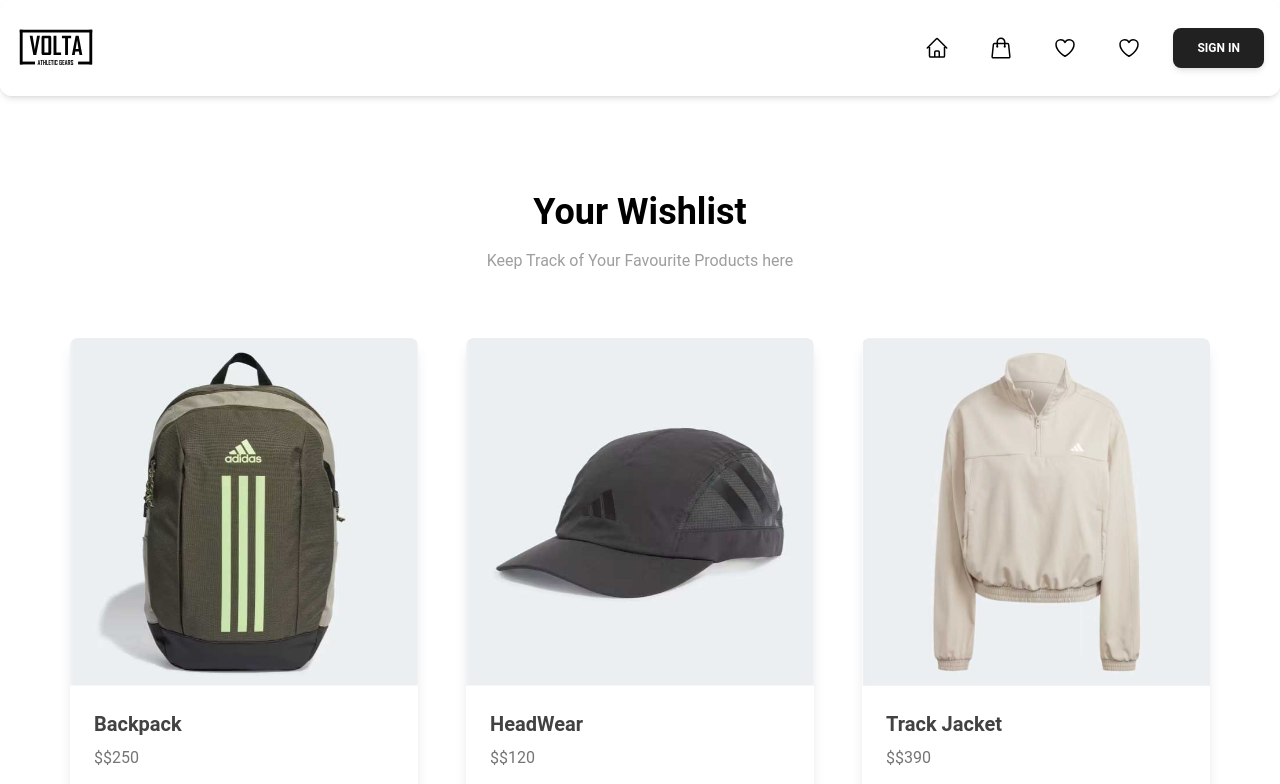
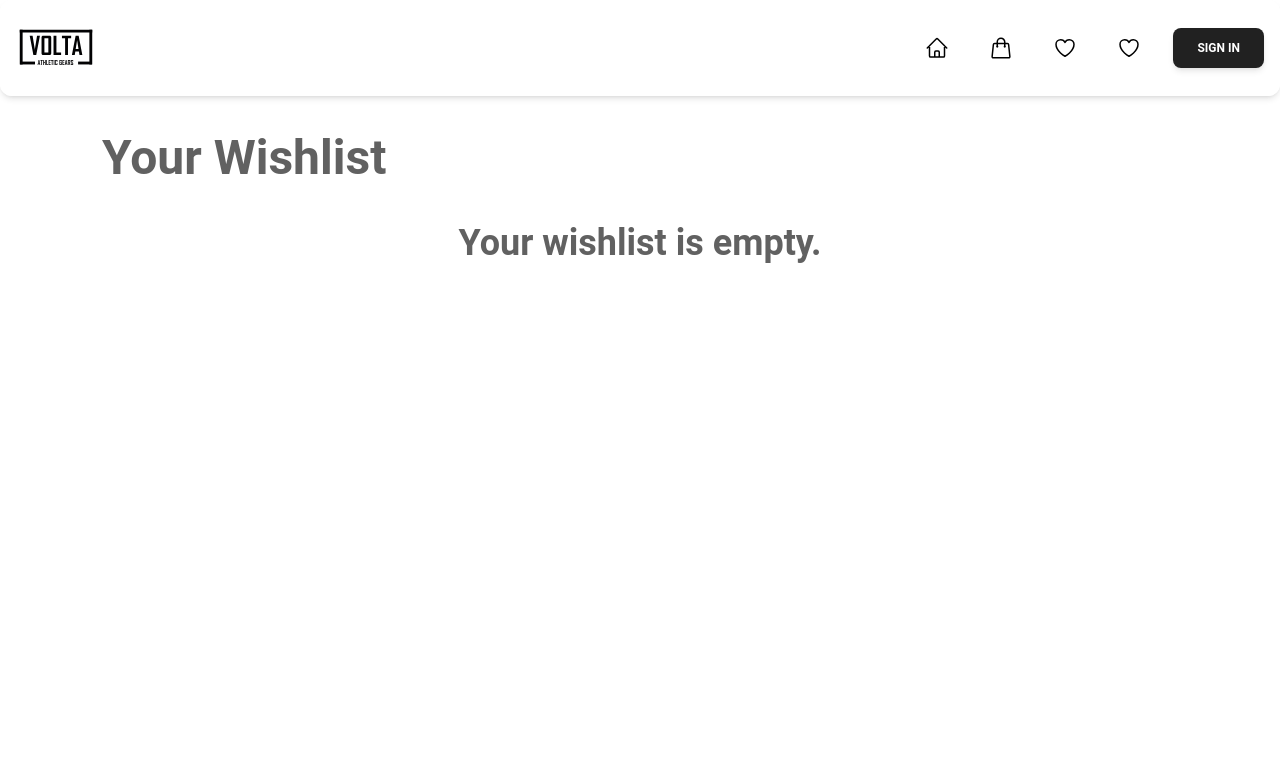
Before and after one commit to naziurrahmankhan101/Frost-Store, a React (Vite) app in the folder frontend/: page /wishlist in a window 1280 px wide. Shown: the top 784 px of the page. Built offline with nearby package versions, Linux system fonts and the light colour scheme.

Commit message:
shop and wishlist products imported from backend

```diff
--- a/frontend/src/Shop.jsx
+++ b/frontend/src/Shop.jsx
@@ -1,4 +1,4 @@
-import React, { useState } from 'react';
+import React, { useState, useEffect } from 'react';
 import {
   Button,
   Input,
@@ -9,44 +9,84 @@ import {
   Typography,
   IconButton,
 } from '@material-tailwind/react';
+import { useNavigate } from 'react-router-dom';
 import NavBar from './NavBar';
 
-const productsData = [
-  { id: 1, name: 'Product 1', price: 50, brand: 'Adidas', category: 'Sneakers', image: 'path/to/image1.jpg' },
-  { id: 2, name: 'Product 2', price: 60, brand: 'Nike', category: 'Shoes', image: 'path/to/image2.jpg' },
-  { id: 15, name: 'Product 15', price: 30, brand: 'Puma', category: 'Jersey', image: 'path/to/image15.jpg' },
-];
-
 const ShopPage = () => {
+  const [productsData, setProductsData] = useState([]);
   const [searchQuery, setSearchQuery] = useState('');
   const [sortOption, setSortOption] = useState('');
   const [selectedBrand, setSelectedBrand] = useState('');
   const [selectedCategory, setSelectedCategory] = useState('');
   const [currentPage, setCurrentPage] = useState(1);
+  const [cart, setCart] = useState([]);
+  const [wishlist, setWishlist] = useState([]); // Initialize wishlist
 
   const itemsPerPage = 15;
+  const navigate = useNavigate();
 
-  const handleSearch = (e) => {
-    setSearchQuery(e.target.value);
-  };
+  // Fetch products from API
+  useEffect(() => {
+    const fetchProducts = async () => {
+      try {
+        const response = await fetch('http://localhost:5000/all-books');
+        const data = await response.json();
+        const formattedData = data.map(product => ({
+          id: product.id,
+          name: product.ProductName,
+          price: parseFloat(product.ProductPrice.replace('$', '')),
+          brand: product.Brand,
+          category: product.Category,
+          image: product.imageUrl,
+          description: product.ProductDescription,
+        }));
+        setProductsData(formattedData);
+      } catch (error) {
+        console.error('Error fetching product data:', error);
+      }
+    };
+    fetchProducts();
+  }, []);
 
-  const handleSortChange = (e) => {
-    setSortOption(e);
-  };
+  // Load wishlist from local storage when the component mounts
+  useEffect(() => {
+    const storedWishlist = JSON.parse(localStorage.getItem('wishlist')) || [];
+    setWishlist(storedWishlist);
+  }, []);
 
-  const handleBrandChange = (e) => {
-    setSelectedBrand(e);
-  };
-
-  const handleCategoryChange = (category) => {
-    setSelectedCategory(category);
-  };
-
+  const handleSearch = (e) => setSearchQuery(e.target.value);
+  const handleSortChange = (e) => setSortOption(e);
+  const handleBrandChange = (e) => setSelectedBrand(e);
+  const handleCategoryChange = (category) => setSelectedCategory(category);
   const handleClearFilters = () => {
     setSearchQuery('');
     setSortOption('');
     setSelectedBrand('');
     setSelectedCategory('');
+  };
+
+  // Handle add to cart
+  const handleAddToCart = (product) => {
+    setCart([...cart, product]);
+    navigate('/checkout', { state: { product } });
+  };
+
+  // Handle add to wishlist
+  const handleAddToWishlist = (product) => {
+    const existingProduct = wishlist.find(item => item.id === product.id);
+
+    if (!existingProduct) {
+      const updatedWishlist = [...wishlist, product];
+      setWishlist(updatedWishlist); // Update state
+      localStorage.setItem('wishlist', JSON.stringify(updatedWishlist)); // Save to local storage
+      alert(`${product.name} added to wishlist`);
+    } else {
+      alert(`${product.name} is already in the wishlist`);
+    }
+  };
+
+  const handleGoToWishlist = () => {
+    navigate('/wishlist');
   };
 
   const filteredProducts = productsData
@@ -61,17 +101,14 @@ const ShopPage = () => {
           return a.price - b.price;
         case 'priceHighToLow':
           return b.price - a.price;
-        case 'bestSeller':
-          // Add your best seller logic here
-          return 0;
         default:
           return 0;
       }
     });
 
   const paginatedProducts = filteredProducts.slice((currentPage - 1) * itemsPerPage, currentPage * itemsPerPage);
+  const totalPages = Math.ceil(filteredProducts.length / itemsPerPage);
 
-  const totalPages = Math.ceil(filteredProducts.length / itemsPerPage);
   return (
     <div className="bg-white">
       <NavBar />
@@ -95,7 +132,6 @@ const ShopPage = () => {
             <Option value="">Sort by</Option>
             <Option value="priceLowToHigh">Price: Low to High</Option>
             <Option value="priceHighToLow">Price: High to Low</Option>
-            <Option value="bestSeller">Best Seller</Option>
           </Select>
           <Select
             value={selectedBrand}
@@ -112,8 +148,6 @@ const ShopPage = () => {
         <div className="flex flex-wrap gap-2 mb-8">
           <Button onClick={() => handleCategoryChange('Sneakers')} variant="outlined" size="lg">Sneakers</Button>
           <Button onClick={() => handleCategoryChange('Shoes')} variant="outlined" size="lg">Shoes</Button>
-          <Button onClick={() => handleCategoryChange('Jersey')} variant="outlined" size="lg">Jersey</Button>
-          <Button onClick={() => handleCategoryChange('Gear')} variant="outlined" size="lg">Gear</Button>
           <Button onClick={handleClearFilters} color="red" size="lg">Clear Filters</Button>
         </div>
         <div className="grid grid-cols-1 sm:grid-cols-2 lg:grid-cols-3 gap-8 mb-8">
@@ -122,9 +156,14 @@ const ShopPage = () => {
               <CardBody>
                 <img src={product.image} alt={product.name} className="w-full h-48 object-cover mb-4 rounded-md" />
                 <Typography variant="h2" className="mb-2">{product.name}</Typography>
-                <Typography color="gray" className="mb-1">Price: ${product.price}</Typography>
+                <Typography color="gray" className="mb-1">Price: ${product.price.toFixed(2)}</Typography>
                 <Typography color="gray" className="mb-1">Brand: {product.brand}</Typography>
                 <Typography color="gray" className="mb-1">Category: {product.category}</Typography>
+                <Typography color="gray" className="mb-1">{product.description}</Typography>
+                <div className="flex space-x-2 mt-4">
+                  <Button onClick={() => handleAddToCart(product)} color="blue" size="sm">Add to Cart</Button>
+                  <Button onClick={() => handleAddToWishlist(product)} color="green" size="sm">Add to Wishlist</Button>
+                </div>
               </CardBody>
             </Card>
           ))}
@@ -141,6 +180,9 @@ const ShopPage = () => {
             </IconButton>
           ))}
         </div>
+        <Button onClick={handleGoToWishlist} color="purple" className="mt-8">
+          Go to Wishlist
+        </Button>
       </div>
     </div>
   );
--- a/frontend/src/Wishlist.jsx
+++ b/frontend/src/Wishlist.jsx
@@ -1,117 +1,62 @@
+import React, { useState, useEffect } from 'react';
 import {
   Card,
   CardBody,
-  Navbar,
   Typography,
-} from "@material-tailwind/react";
-import NavBar from "./NavBar";
+  Button,
+} from '@material-tailwind/react';
+import NavBar from './NavBar';
 
-export function ProductListCard({ img, name, price }) {
+const Wishlist = () => {
+  const [wishlist, setWishlist] = useState([]);
+
+  // Load wishlist from local storage when the component mounts
+  useEffect(() => {
+    const storedWishlist = JSON.parse(localStorage.getItem('wishlist')) || [];
+    setWishlist(storedWishlist);
+  }, []);
+
+  // Handle remove from wishlist
+  const handleRemoveFromWishlist = (productId) => {
+    const updatedWishlist = wishlist.filter(product => product.id !== productId);
+    setWishlist(updatedWishlist); // Update state
+    localStorage.setItem('wishlist', JSON.stringify(updatedWishlist)); // Update local storage
+  };
+
   return (
-
-
-
-    <Card shadow={false} className="border border-gray-300">
-      <CardBody className="pb-0">
-        <img src={img} alt={img} className="min-w-[280px] w-full" />
-        <div className="flex justify-between">
-          <div>
-            <Typography className="mb-2" color="blue-gray" variant="h5">
-              {name}
-            </Typography>
-            <div className="mb-5 flex items-center gap-2">
-              <div className="h-5 w-5 rounded border border-gray-900 bg-brown-300 "></div>
-              <div className="h-5 w-5 rounded border border-blue-gray-100 "></div>
-              <div className="h-5 w-5 rounded border border-blue-gray-100 bg-gray-900 "></div>
-            </div>
-          </div>
-          <Typography
-            variant="h5"
-            className="text-gray-600"
-          >
-            {price}
+    <div className="bg-white">
+      <NavBar />
+      <div className="max-w-screen-xl mx-auto p-8 bg-white text-gray-800">
+        <Typography variant="h1" color="gray" className="mb-8">Your Wishlist</Typography>
+        {wishlist.length === 0 ? (
+          <Typography variant="h2" color="gray" className="text-center">
+            Your wishlist is empty.
           </Typography>
-        </div>
-      </CardBody>
-    </Card>
-  );
-}
-
-const CONTENTS = [
-  {
-    img: "./product_bag.svg",
-    name: "Backpack",
-    price: "$250"
-  },
-  {
-    img: "./product_cap.svg",
-    name: "HeadWear",
-    price: "$120"
-  },
-  {
-    img: "./product_jacket.svg",
-    name: "Track Jacket",
-    price: "$390"
-  },
-  {
-    img: "./product_jacket.svg",
-    name: "Track Jacket",
-    price: "$390"
-  },
-  {
-    img: "./product_jacket.svg",
-    name: "Track Jacket",
-    price: "$390"
-  },
-  {
-    img: "./product_jacket.svg",
-    name: "Track Jacket",
-    price: "$390"
-  },
-];
-
-export function Wishlist() {
-  return (
-    <section className="py-24 px-8">
-      <NavBar />
-      <div className="mx-auto text-center mb-16">
-
-        <Typography variant="h1" className="my-4 text-4xl">
-          Your Wishlist
-        </Typography>
-        <Typography className="!font-normal text-gray-500 mx-auto max-w-2xl">
-        Keep Track of Your Favourite Products here
-        </Typography>
-      </div>
-      <div className="mx-auto container">
-<div className="grid grid-cols-1 gap-12 lg:grid-cols-3 md:grid-cols-2">
-  {CONTENTS.map(({ img, name, price }, index) => (
-    <div
-      key={index}
-      className="bg-white shadow-lg rounded-lg overflow-hidden transform transition-transform hover:scale-105"
-    >
-      <img src={img} alt={name} className="w-full h-70 object-cover" />
-      <div className="p-6">
-        <h2 className="text-xl font-bold text-gray-800">{name}</h2>
-        <p className="text-gray-600 my-2">${price}</p>
-        <div className="flex justify-between items-center mt-4">
-          <button className="bg-black text-white px-24 py-2 rounded-lg shadow-md hover:bg-gray-800 transition-colors">
-            Add to Cart
-          </button>
-          <button className="text-black rounded-lg border border-black px-4 py-2 rounded-lg hover:bg-gray-200 transition-colors">
-          <svg xmlns="http://www.w3.org/2000/svg" fill="none" viewBox="0 0 24 24" strokeWidth={1.5} stroke="currentColor" className="size-6">
-                <path strokeLinecap="round" strokeLinejoin="round" d="M21 8.25c0-2.485-2.099-4.5-4.688-4.5-1.935 0-3.597 1.126-4.312 2.733-.715-1.607-2.377-2.733-4.313-2.733C5.1 3.75 3 5.765 3 8.25c0 7.22 9 12 9 12s9-4.78 9-12Z" />
-              </svg>
-          </button>
-        </div>
+        ) : (
+          wishlist.map(product => (
+            <Card key={product.id} className="shadow-lg mb-4">
+              <CardBody>
+                <img src={product.image} alt={product.name} className="w-full h-48 object-cover mb-4 rounded-md" />
+                <Typography variant="h2" className="mb-2">{product.name}</Typography>
+                <Typography color="gray" className="mb-1">Price: ${product.price.toFixed(2)}</Typography>
+                <Typography color="gray" className="mb-1">Brand: {product.brand}</Typography>
+                <Typography color="gray" className="mb-1">Category: {product.category}</Typography>
+                <div className="flex space-x-2 mt-4">
+                  <Button
+                    onClick={() => handleRemoveFromWishlist(product.id)}
+                    color="red"
+                    size="sm"
+                  >
+                    Remove from Wishlist
+                  </Button>
+                </div>
+              </CardBody>
+            </Card>
+          ))
+        )}
       </div>
     </div>
-  ))}
-</div>
-</div>
-
-    </section>
   );
-}
+};
 
 export default Wishlist;
```
